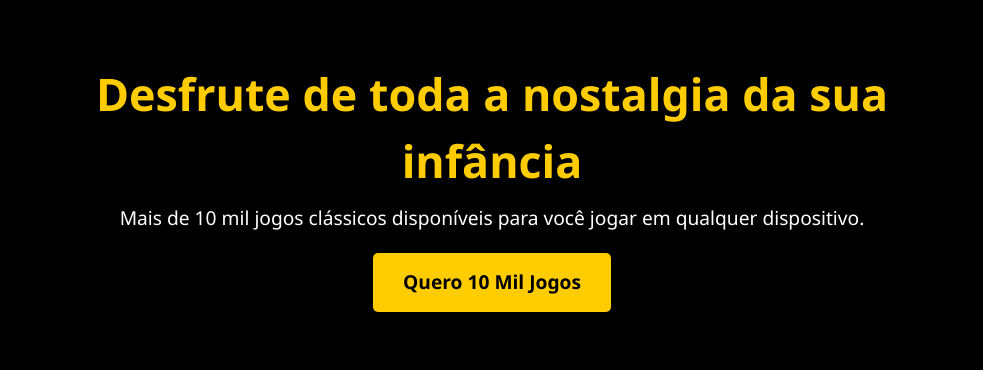
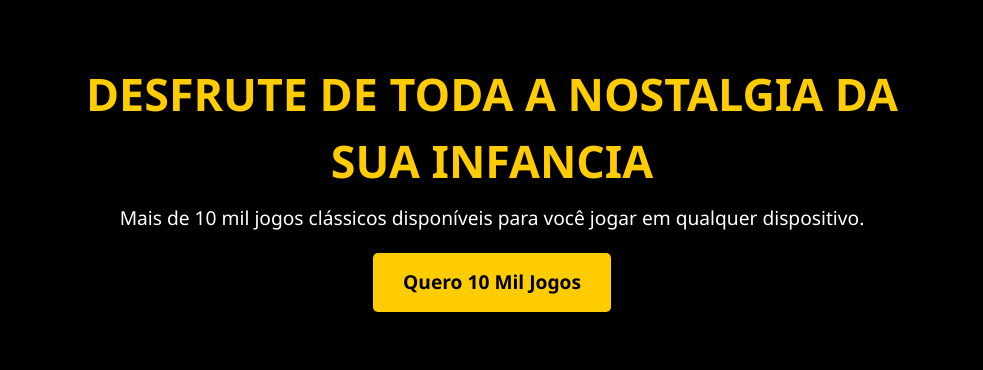
Before and after one commit to jogoskeys/landing-jgoo, a plain HTML site: page index.html in a window 1280 px wide. Shown: the top 370 px of the page, without its empty margins (148-1131 px from the left). Drawn offline with Linux system fonts and the light colour scheme.

Commit message:
Update index.html

```diff
--- a/index.html
+++ b/index.html
@@ -138,7 +138,7 @@
 
 <div class="container">
   <header>
-    <h1>Desfrute de toda a nostalgia da sua infância</h1>
+    <h1>DESFRUTE DE TODA A NOSTALGIA DA SUA INFANCIA</h1>
     <p>Mais de 10 mil jogos clássicos disponíveis para você jogar em qualquer dispositivo.</p>
     <a href="#comprar" class="btn-primary">Quero 10 Mil Jogos</a>
   </header>
```
